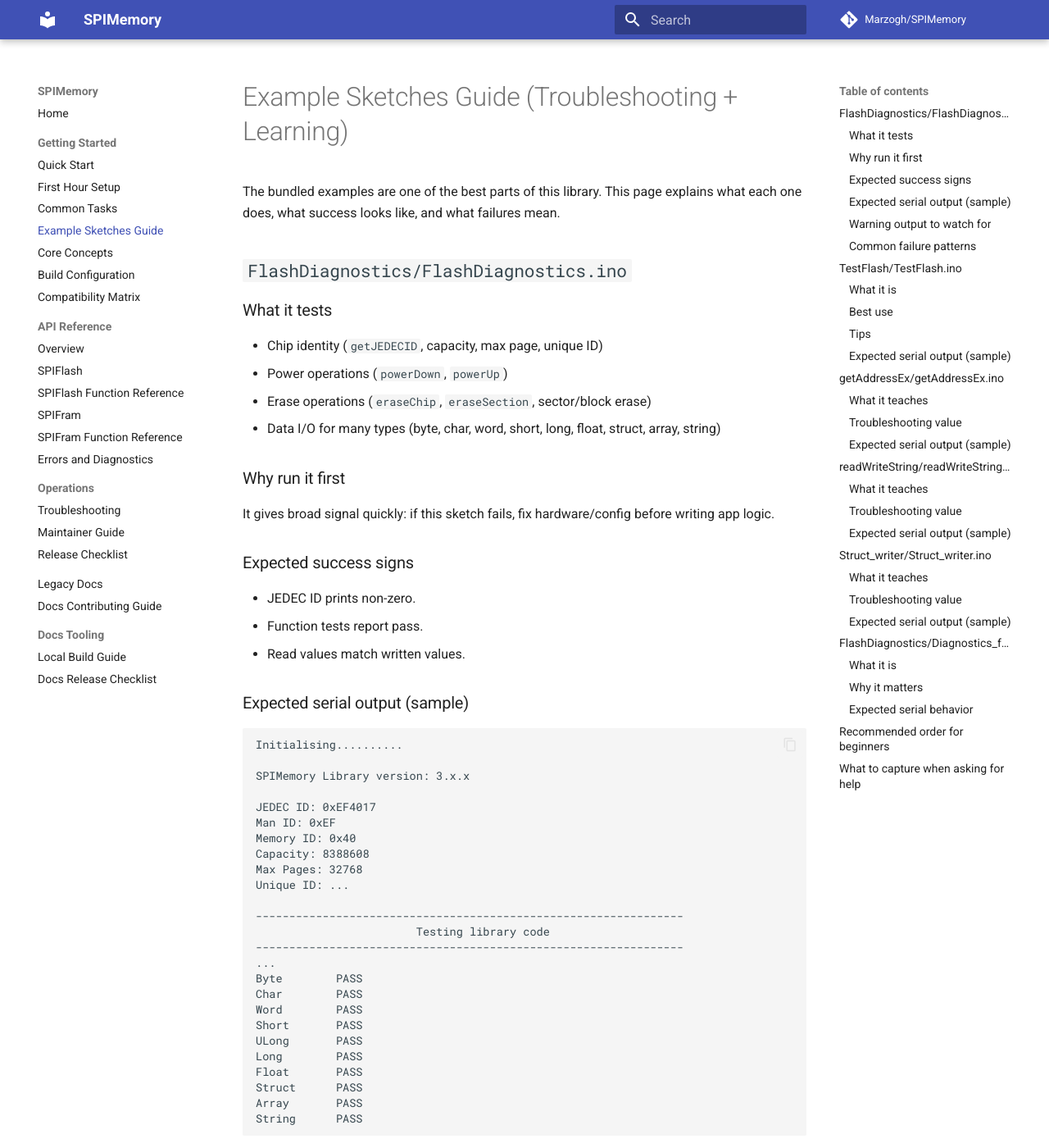
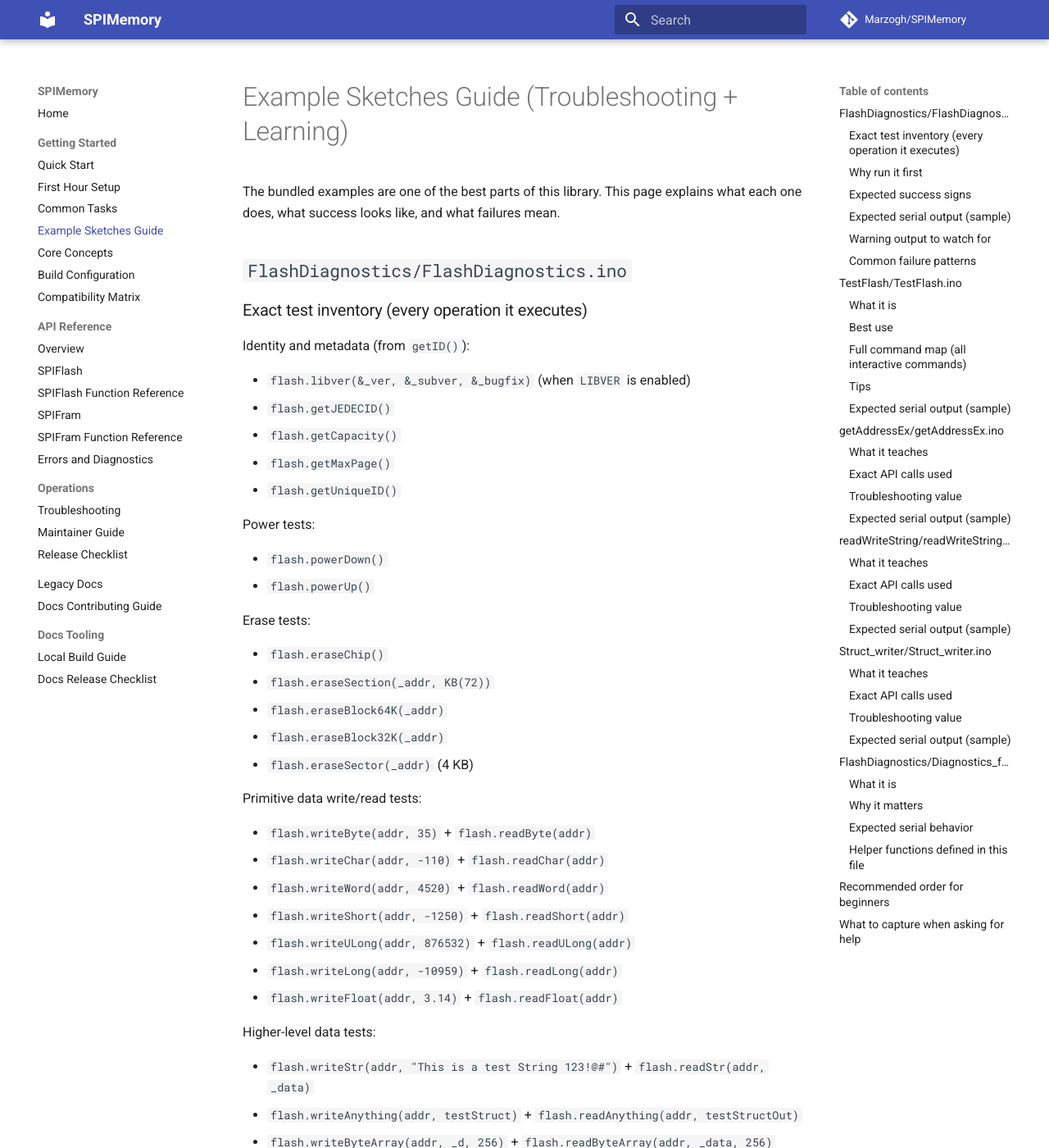
Before and after one commit to Marzogh/SPIMemory, an MkDocs documentation site: the page built from docs/guide/example-sketches.md, in a window 1280 px wide and 1400 px high. Shown: the whole window at 82% size. Built offline with MkDocs 1.6.1 and Material for MkDocs 9.7.7, drawn with Linux system fonts in a browser that asks for light colours; comment, search, counter and statistics services are not loaded; some of the changed text lies outside the part shown.

Commit message:
Document every example operation with exact API call details

```diff
--- a/docs/guide/example-sketches.md
+++ b/docs/guide/example-sketches.md
@@ -4,12 +4,49 @@
 
 ## `FlashDiagnostics/FlashDiagnostics.ino`
 
-### What it tests
+### Exact test inventory (every operation it executes)
 
-- Chip identity (`getJEDECID`, capacity, max page, unique ID)
-- Power operations (`powerDown`, `powerUp`)
-- Erase operations (`eraseChip`, `eraseSection`, sector/block erase)
-- Data I/O for many types (byte, char, word, short, long, float, struct, array, string)
+Identity and metadata (from `getID()`):
+
+- `flash.libver(&_ver, &_subver, &_bugfix)` (when `LIBVER` is enabled)
+- `flash.getJEDECID()`
+- `flash.getCapacity()`
+- `flash.getMaxPage()`
+- `flash.getUniqueID()`
+
+Power tests:
+
+- `flash.powerDown()`
+- `flash.powerUp()`
+
+Erase tests:
+
+- `flash.eraseChip()`
+- `flash.eraseSection(_addr, KB(72))`
+- `flash.eraseBlock64K(_addr)`
+- `flash.eraseBlock32K(_addr)`
+- `flash.eraseSector(_addr)` (4 KB)
+
+Primitive data write/read tests:
+
+- `flash.writeByte(addr, 35)` + `flash.readByte(addr)`
+- `flash.writeChar(addr, -110)` + `flash.readChar(addr)`
+- `flash.writeWord(addr, 4520)` + `flash.readWord(addr)`
+- `flash.writeShort(addr, -1250)` + `flash.readShort(addr)`
+- `flash.writeULong(addr, 876532)` + `flash.readULong(addr)`
+- `flash.writeLong(addr, -10959)` + `flash.readLong(addr)`
+- `flash.writeFloat(addr, 3.14)` + `flash.readFloat(addr)`
+
+Higher-level data tests:
+
+- `flash.writeStr(addr, "This is a test String 123!@#")` + `flash.readStr(addr, _data)`
+- `flash.writeAnything(addr, testStruct)` + `flash.readAnything(addr, testStructOut)`
+- `flash.writeByteArray(addr, _d, 256)` + `flash.readByteArray(addr, _data, 256)`
+
+Timing and diagnostics:
+
+- `flash.functionRunTime()` is sampled after each operation to print runtime columns.
+- PASS/FAIL is decided by value comparison in each test function.
 
 ### Why run it first
 
@@ -77,6 +114,23 @@
 
 Use this when you want to isolate a single failing operation (`writeByte`, `eraseSector`, `readStr`, etc.) without full diagnostics noise.
 
+### Full command map (all interactive commands)
+
+1. `getJEDECID` and component ID bytes
+2. `writeByte(addr, byte)`
+3. `readByte(addr)`
+4. `writeWord(addr, word)`
+5. `readWord(addr)`
+6. `writeStr(addr, inputString)`
+7. `readStr(addr, outputString)`
+8. `writeByteArray(addr, pageBuffer, SPI_PAGESIZE)` where `pageBuffer` is `0..255`
+9. `readByteArray(addr, data_buffer, SPI_PAGESIZE)` via `printPage`
+10. Full-chip dump: loops through flash and calls `readByteArray` repeatedly in `printAllPages`
+11. `eraseSector(addr)` (4 KB)
+12. `eraseBlock32K(addr)`
+13. `eraseBlock64K(addr)`
+14. `eraseChip()`
+
 ### Tips
 
 - Set Serial Monitor to expected line ending mode from sketch notes.
@@ -126,6 +180,22 @@
 
 How to use `getAddress()` and `sizeofStr()` to allocate addresses safely without hardcoding offsets.
 
+### Exact API calls used
+
+- Allocation:
+  - `flash.getAddress(sizeof(byte))`
+  - `flash.getAddress(sizeof(float))`
+  - `flash.getAddress(flash.sizeofStr(testStr[i]))`
+- Byte I/O:
+  - `flash.writeByte(byteAddr[i], testByte[i])`
+  - `flash.readByte(byteAddr[i])`
+- Float I/O:
+  - `flash.writeFloat(floatAddr[i], testFloat[i])`
+  - `flash.readFloat(floatAddr[i])`
+- String I/O:
+  - `flash.writeStr(strAddr[i], testStr[i])`
+  - `flash.readStr(strAddr[i], _string)`
+
 ### Troubleshooting value
 
 If this fails, you may have pre-written data conflicts or boundary behavior confusion.
@@ -158,6 +228,13 @@
 
 Simple `writeStr`/`readStr` workflow.
 
+### Exact API calls used
+
+- `flash.getCapacity()` (for random address generation)
+- `flash.writeStr(strAddr, inputString)`
+- `flash.readStr(strAddr, outputString)`
+- `flash.eraseSector(strAddr)` (cleanup after test)
+
 ### Troubleshooting value
 
 Great for catching string-specific issues (length metadata, readback integrity, sector erase assumptions).
@@ -180,6 +257,19 @@
 ### What it teaches
 
 Write/read complete structs repeatedly, including nested members and arrays.
+
+### Exact API calls used
+
+- `flash.getCapacity()` (random target address range)
+- `flash.eraseSection(_addr, sizeof(configurationIn))`
+- `flash.writeAnything(_addr, configurationIn)`
+- `flash.readAnything(_addr, configurationOut)`
+
+Loop behavior detail:
+
+- Runs `NUMBEROFREPEATS` iterations (`100` by default).
+- Tracks `eraseCount`, `writeCount`, `errorCount`, `readCount`.
+- Final summary prints all counters.
 
 ### Troubleshooting value
 
@@ -229,6 +319,15 @@
 
 If formatting looks wrong in diagnostics output, this helper file is the first place to inspect.
 
+### Helper functions defined in this file
+
+- Output helpers: `printLine`, `printTab`, `printTime`, `printTimer`, `pass`
+- Identity helpers: `printUniqueID`, `getID`
+- Test routines:
+  - `powerDownTest`, `powerUpTest`
+  - `eraseChipTest`, `eraseSectionTest`, `eraseBlock64KTest`, `eraseBlock32KTest`, `eraseSectorTest`
+  - `byteTest`, `charTest`, `wordTest`, `shortTest`, `uLongTest`, `longTest`, `floatTest`, `structTest`, `arrayTest`, `stringTest`
+
 ## Recommended order for beginners
 
 1. `FlashDiagnostics.ino`
```
